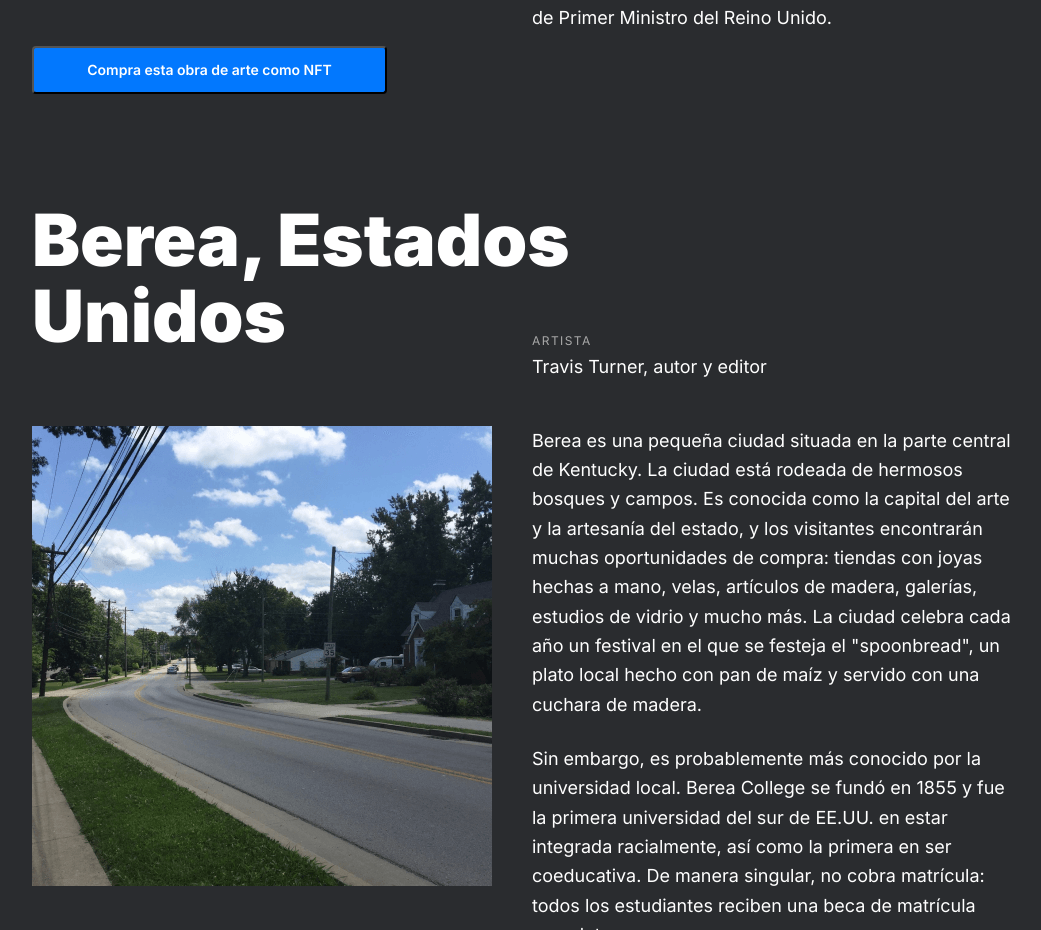
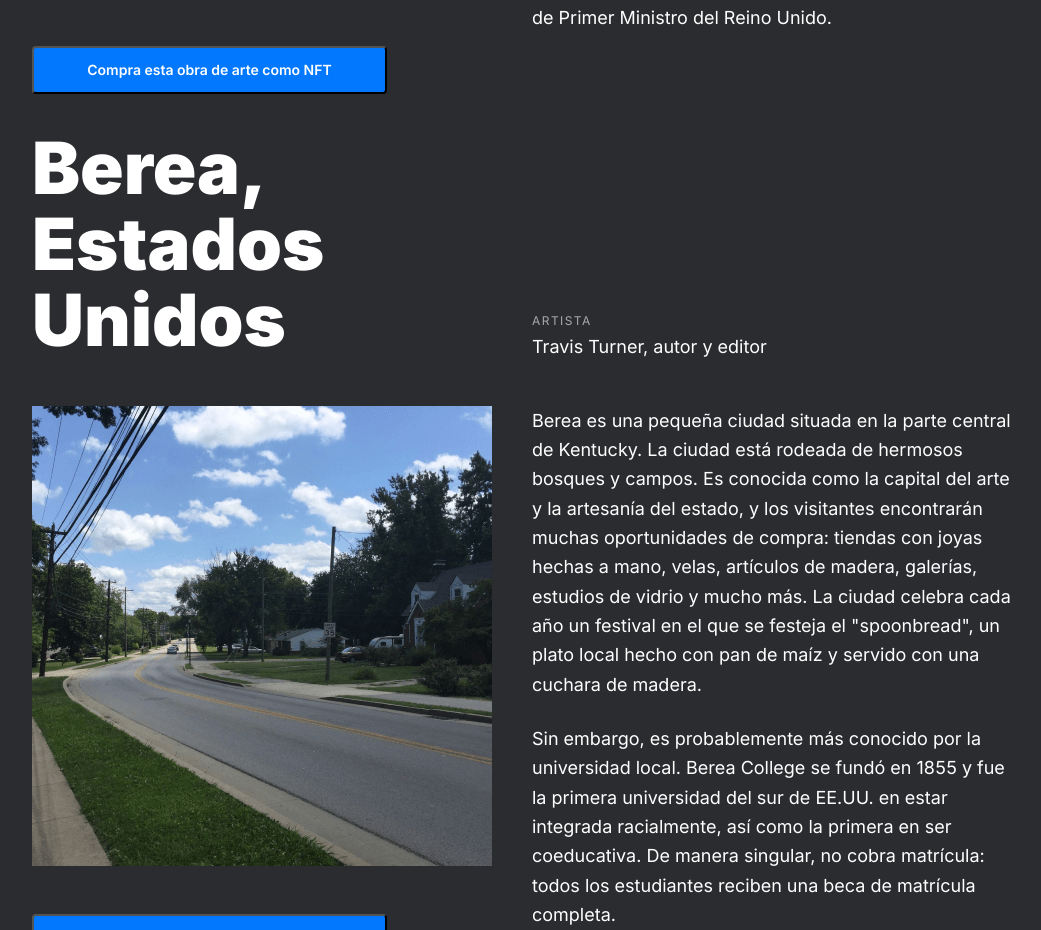
Before and after one commit to Liz-Jaime/web_project_homeland, a plain HTML site: page index.html in a window 1280 px wide. Shown: the part 3866-4796 px from the top of the page, without its empty margins (116-1157 px from the left). Drawn offline with Linux system fonts and the light colour scheme.

Commit message:
Entrega 2, corrección modificador

```diff
--- a/index.html
+++ b/index.html
@@ -177,7 +177,9 @@
           </button>
         </div>
         <div class="place">
-          <h3 class="place__title_size_large">Berea, Estados Unidos</h3>
+          <h3 class="place__title place__title_size--large">
+            Berea, Estados Unidos
+          </h3>
           <div class="place__info-artist">
             <p class="place__artist">Artista</p>
             <p class="place__artist-name">Travis Turner, autor y editor</p>
```
